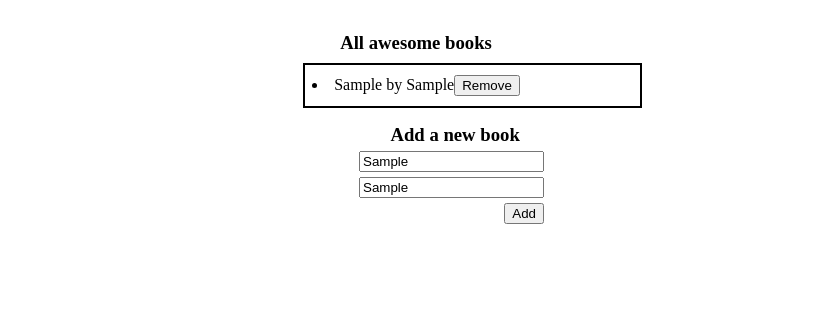
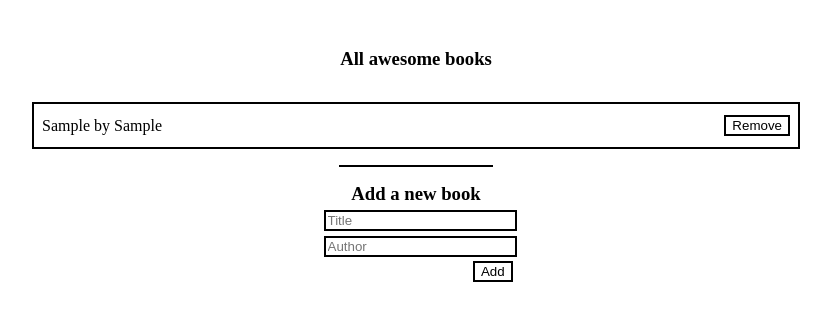
Before and after one commit to NalianAchei2020/Awesome_Books, a website: page index.html in a window 1280 px wide. Both pictures are taken after typing "Sample", "Sample" into the empty fields and a click on the button "Add". Shown: the whole page, without its empty margins (224-1055 px from the left). Drawn offline with Linux system fonts and the light colour scheme.

Commit message:
add books

```diff
--- a/file.js
+++ b/file.js
@@ -12,12 +12,13 @@ class Book {
 
 class BookCollection {
   constructor() {
-    this.books = [];
+    this.books = JSON.parse(localStorage.getItem('books')) || [];
   }
 
   addBook(title, author) {
     const book = new Book(title, author);
     this.books.push(book);
+    this.saveBooks();
     this.displayBooks();
   }
 
@@ -25,6 +26,7 @@ class BookCollection {
     const index = this.books.indexOf(book);
     if (index > -1) {
       this.books.splice(index, 1);
+      this.saveBooks();
       this.displayBooks();
     }
   }
@@ -33,15 +35,25 @@ class BookCollection {
     const bookList = document.getElementById('bookTable');
     bookList.innerHTML = '';
     this.books.forEach((book) => {
-      const li = document.createElement('li');
+      const row = document.createElement('tr');
+      const td1 = document.createElement('td');
+      td1.classList = 'one';
       const text = document.createTextNode(`${book.title} by ${book.author}`);
+      const td2 = document.createElement('td');
+      row.appendChild(td1);
+      row.appendChild(td2);
       const removeBtn = document.createElement('button');
       removeBtn.innerText = 'Remove';
+      removeBtn.classList = 'btn';
       removeBtn.addEventListener('click', () => this.removeBook(book));
-      li.appendChild(text);
-      li.appendChild(removeBtn);
-      bookList.appendChild(li);
+      td1.appendChild(text);
+      td2.appendChild(removeBtn);
+      bookList.appendChild(row);
     });
+  }
+
+  saveBooks() {
+    localStorage.setItem('books', JSON.stringify(this.books));
   }
 }
 
@@ -51,8 +63,9 @@ function addBook() {
   const title = bookTitle.value;
   const author = bookAuthor.value;
   bookCollection.addBook(title, author);
-  document.getElementById('title').value = '';
-  document.getElementById('author').value = '';
+  bookTitle.value = '';
+  bookAuthor.value = '';
 }
 
 document.getElementById('add').addEventListener('click', addBook);
+window.addEventListener('load', () => bookCollection.displayBooks());
--- a/index.html
+++ b/index.html
@@ -22,7 +22,7 @@
    <p>
     <input type="text" placeholder="Author" name="author" id="bookauthor" required>
    </p>
-    <button id="add" >Add</button>
+    <button id="add" class="btn" >Add</button>
    </section>
 </section>
 
--- a/style.css
+++ b/style.css
@@ -9,19 +9,20 @@ body{
     margin-top: 2em;
 }
 .heading{
+    margin: 1rem 0 2rem 0;
     text-align: center;
-    margin-bottom: 0.5em;
 }
 .main{
- width: 100%;
+ width: 60%;
  display: flex;
  flex-direction: column;
+ gap: 1em;
  justify-content: center;
- align-items: center;
- gap: 1em;
+ margin: auto;
+ padding-inline: 2em;
 }
 .display{
-   width: 150%;
+   width: 100%;
    border: 2px solid black;
    padding: 0.5em 5px;
 }
@@ -34,10 +35,27 @@ body{
 .books{
     display: flex;
     flex-direction: column;
-    align-items: flex-end;
-    width: 20%;
+    align-items: center;
+    width: 100%;
     gap: 0.3em;
 }
 .books h3{
-   width: 60%;
+   width: 100%;
+   text-align: center;
+   border-top: 2px solid black;
+   width: 20%;
+    padding-top: 1rem;
 }
+input{
+    border: 2px solid #000;
+    width: 100%;
+}
+.btn{
+    background-color: #fff;
+    border: 2px solid #000
+}
+
+#add{
+    position: relative;
+    right: -10%;
+}
```
